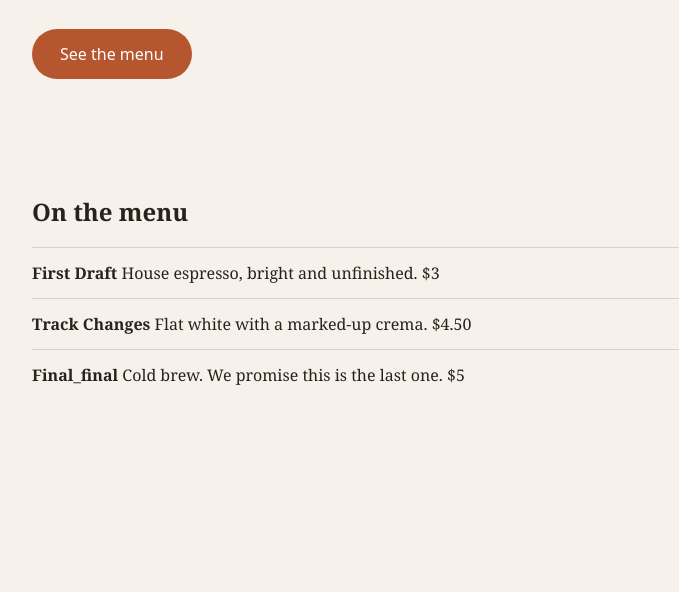
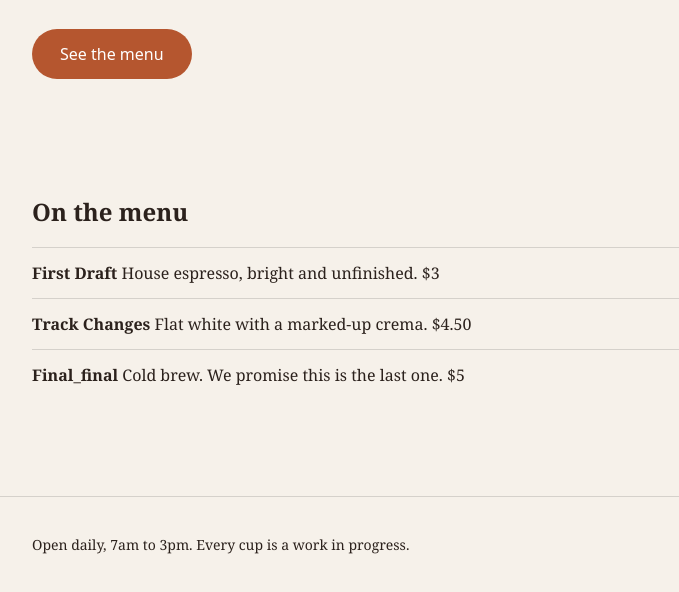
Before and after one commit to drexelstudios/checkpoint-cafe, a plain HTML site: page index.html in a window 1280 px wide. Shown: the part 334-926 px from the top of the page, without its empty margins (8-687 px from the left). Before the commit the page ends 830 px from the top, so only its background shows below. Drawn offline with Linux system fonts and the light colour scheme.

Commit message:
Add footer with opening hours
Co-Authored-By: Claude Opus 5.5 <noreply@anthropic.com>
Claude-Session: https://claude.ai/code/session_016wEHHE4kxJqaU9aTafooWa

```diff
--- a/index.html
+++ b/index.html
@@ -25,5 +25,8 @@
       </ul>
     </section>
   </main>
+  <footer class="site-footer">
+    <p>Open daily, 7am to 3pm. Every cup is a work in progress.</p>
+  </footer>
 </body>
 </html>
--- a/styles.css
+++ b/styles.css
@@ -26,3 +26,4 @@ body {
 .menu { padding: 0 40px 80px; max-width: 720px; }
 .menu ul { list-style: none; padding: 0; }
 .menu li { padding: 14px 0; border-top: 1px solid #0002; }
+.site-footer { padding: 24px 40px; font-size: 14px; border-top: 1px solid #0002; }
```
